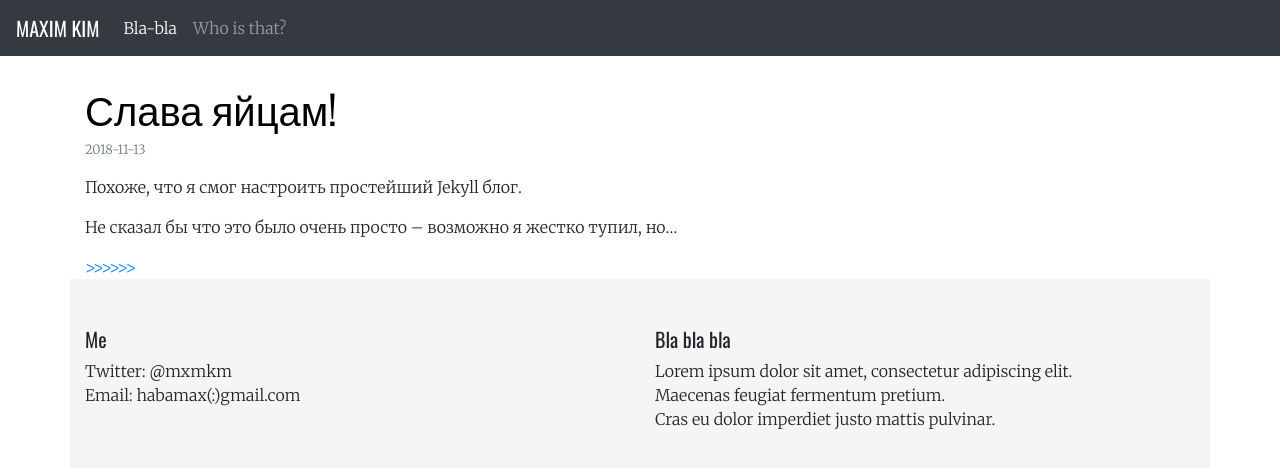
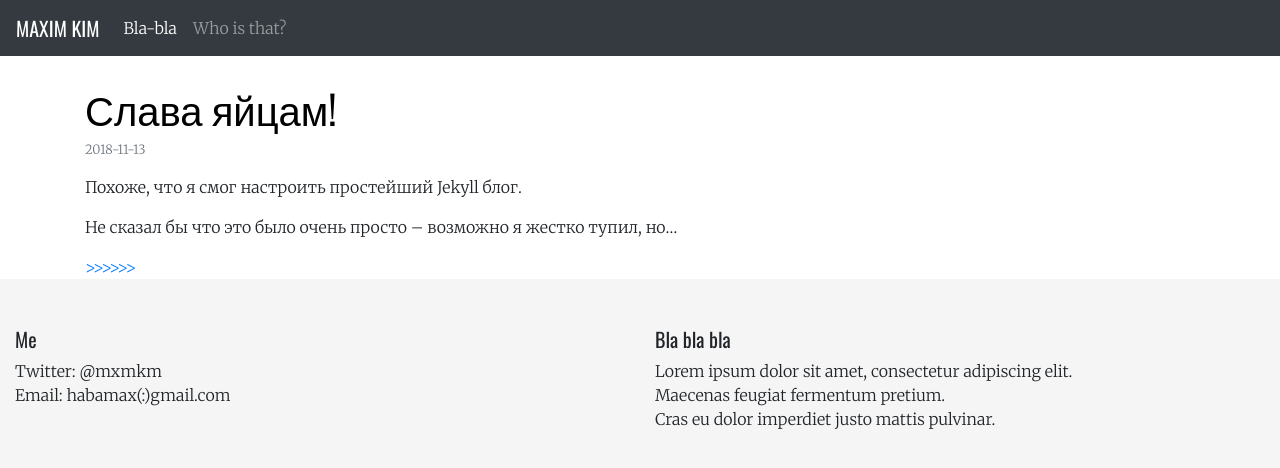
Before and after one commit to habamax/habamax.github.io, a Jekyll site: the page built from index.html, in a window 1280 px wide. Shown: the top 468 px of the page. Built offline with Jekyll 4.4.1, drawn with Linux system fonts in a browser that asks for light colours.

Commit message:
full width footer

```diff
--- a/_includes/footer.html
+++ b/_includes/footer.html
@@ -1,4 +1,4 @@
-<footer class="container py-5">
+<footer class="container-fluid py-5">
 	<div class="row">
 		<div class="col-6 col-md">
 			<h5>Me</h5>
```
